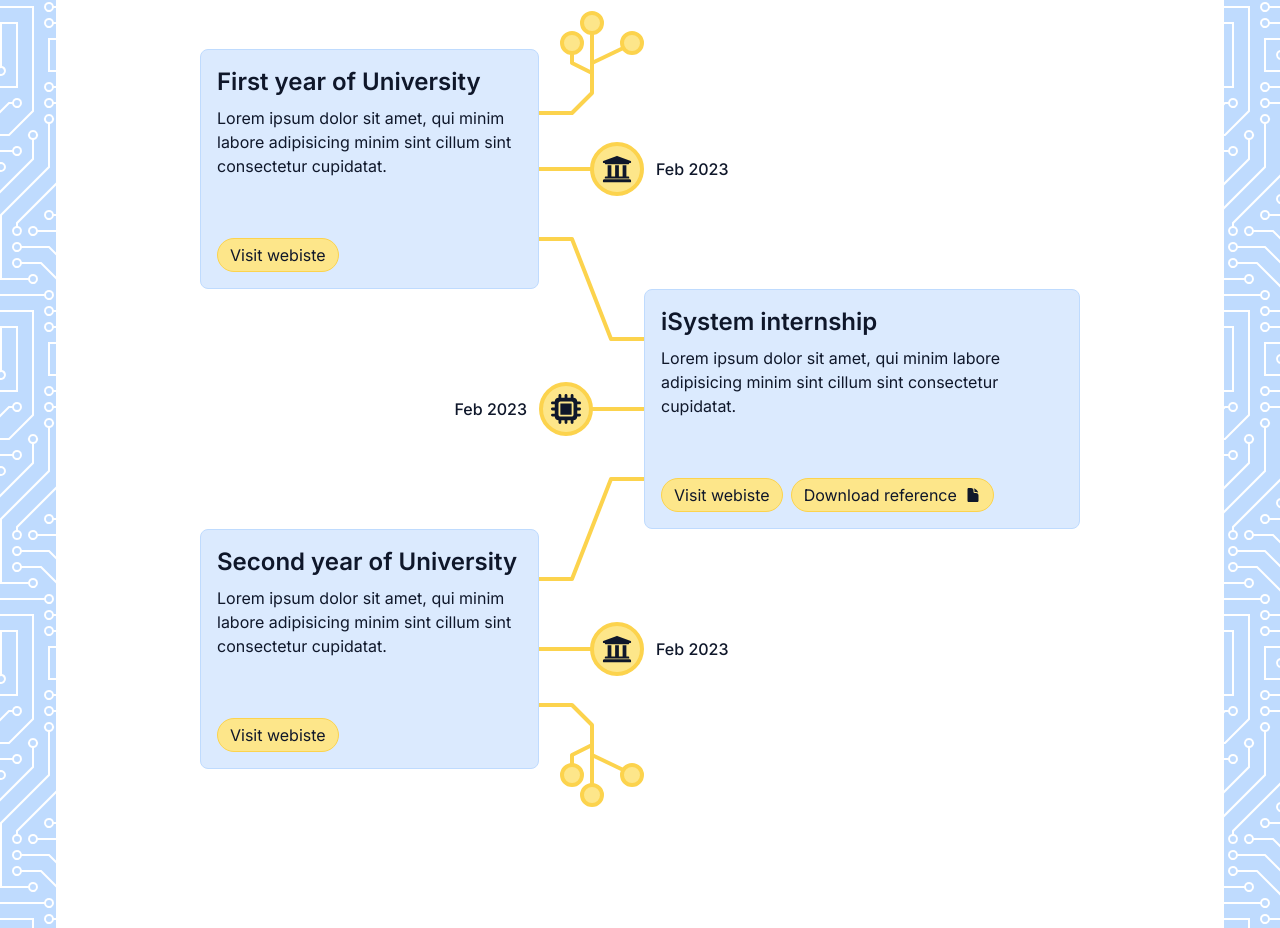
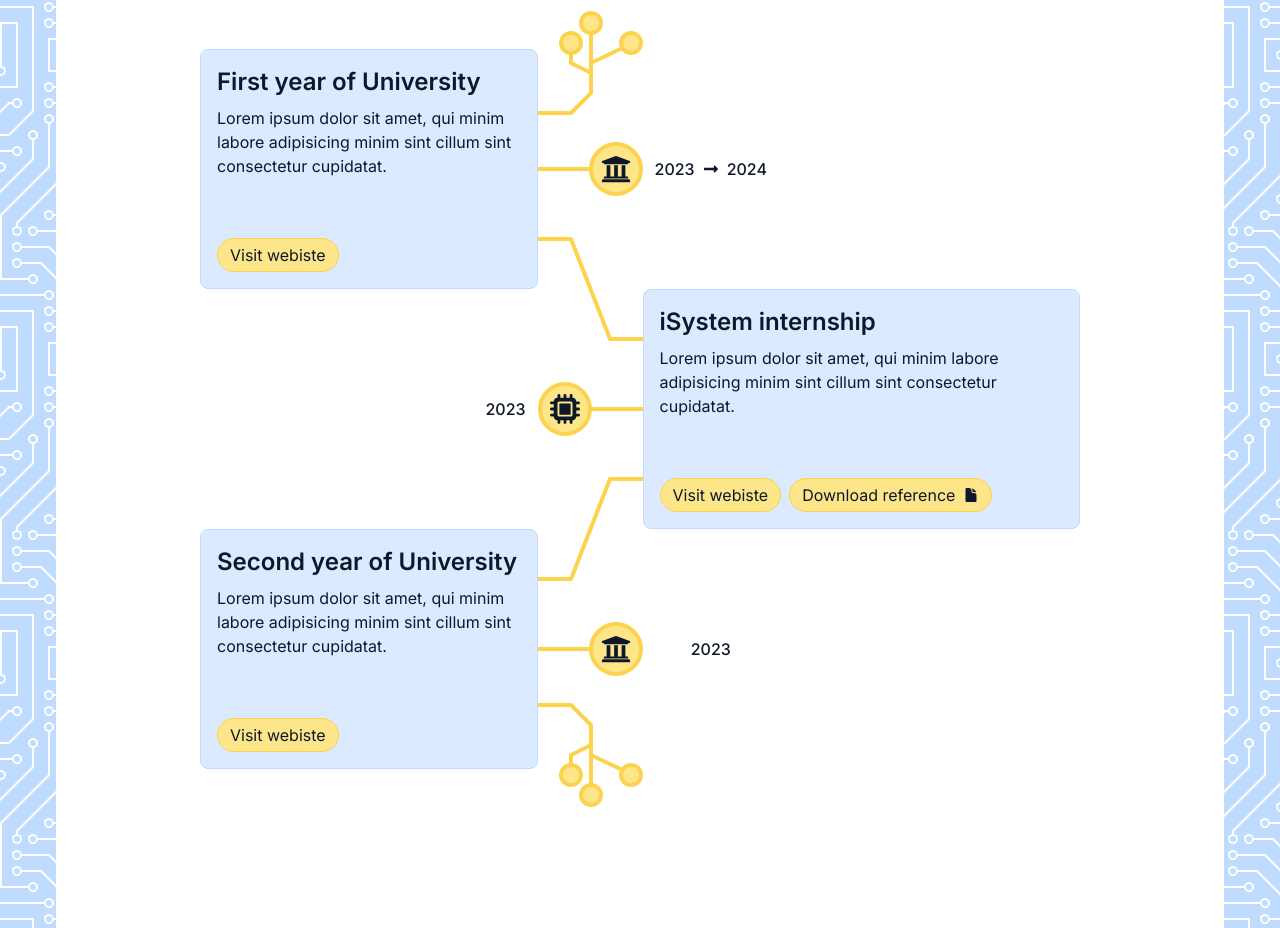
Before and after one commit to MhcVintar/portfolio, a Next.js app: page / in a window 1280 px wide. Shown: the part 3882-4810 px from the top of the page. Built offline with nearby package versions, Linux system fonts and the light colour scheme.

Commit message:
added some changes to the date on the e&e

```diff
--- a/src/components/education-and-experience/education-and-experience-card.tsx
+++ b/src/components/education-and-experience/education-and-experience-card.tsx
@@ -26,6 +26,7 @@ export default function EducationAndExperienceCard({
       <span className="mt-auto flex gap-x-2">
         <a
           href={link}
+          target="_blank"
           className="rounded-full border border-amber-300 bg-amber-200 px-3 py-1 transition hover:scale-105 hover:bg-amber-300 hover:text-slate-950"
         >
           Visit webiste
@@ -33,6 +34,7 @@ export default function EducationAndExperienceCard({
         {jobReference && (
           <a
             href={jobReference}
+            target="_blank"
             download
             onPointerEnter={() => setIsDownloadHovered(true)}
             onPointerLeave={() => setIsDownloadHovered(false)}
--- a/src/components/education-and-experience/education-and-experience.tsx
+++ b/src/components/education-and-experience/education-and-experience.tsx
@@ -7,6 +7,7 @@ import EducationAndExperienceCard from "./education-and-experience-card";
 import StartEndPattern from "@/components/education-and-experience/start-end-pattern";
 import Connector from "@/components/education-and-experience/connector";
 import IconContainer from "@/components/education-and-experience/icon-container";
+import { FaLongArrowAltRight } from "react-icons/fa";
 
 export default function EducationAndExperience() {
   const sectionRef = useSectionInView(
@@ -44,16 +45,21 @@ export default function EducationAndExperience() {
               <IconContainer icon={item.icon} />
             </div>
             <div
-              className="px-3 text-center font-medium"
+              className="flex items-center justify-center gap-x-2 px-3 font-medium"
               style={{
                 gridRowStart: index * 3 + 3,
                 gridColumnStart: index % 2 === 0 ? 5 : 3,
               }}
             >
-              {item.date.toLocaleDateString("en-US", {
-                month: "short",
-                year: "numeric",
-              })}
+              {item.dateBegin.getFullYear() === item.dateEnd.getFullYear() ? (
+                item.dateBegin.getFullYear()
+              ) : (
+                <>
+                  {item.dateBegin.getFullYear()}
+                  <FaLongArrowAltRight />
+                  {item.dateEnd.getFullYear()}
+                </>
+              )}
             </div>
             {index + 1 < educationAndExperience.length && (
               <div
--- a/src/components/home.tsx
+++ b/src/components/home.tsx
@@ -104,6 +104,7 @@ export default function Home() {
           {/* TODO: polish up linkedin profile, add the link to it */}
           <a
             href="https://linkedin.com"
+            target="_blank"
             className="flex h-10 w-10 items-center justify-center rounded-full
             border border-blue-200 bg-blue-100 transition
             hover:scale-110 hover:bg-blue-200"
@@ -114,6 +115,7 @@ export default function Home() {
         <li>
           <a
             href="https://github.com/MhcVintar"
+            target="_blank"
             className="flex h-10 w-10 items-center justify-center rounded-full
             border border-blue-200 bg-blue-100
             transition hover:scale-110 hover:bg-blue-200"
--- a/src/data.ts
+++ b/src/data.ts
@@ -83,7 +83,8 @@ export const skills = [
 export const educationAndExperience = [
   {
     title: "First year of University",
-    date: new Date("2023-2-2"),
+    dateBegin: new Date("2023-2-2"),
+    dateEnd: new Date("2024-2-2"),
     description:
       "Lorem ipsum dolor sit amet, qui minim labore adipisicing minim sint " +
       "cillum sint consectetur cupidatat.",
@@ -92,7 +93,8 @@ export const educationAndExperience = [
   },
   {
     title: "iSystem internship",
-    date: new Date("2023-2-2"),
+    dateBegin: new Date("2023-2-2"),
+    dateEnd: new Date("2023-2-2"),
     description:
       "Lorem ipsum dolor sit amet, qui minim labore adipisicing minim sint " +
       "cillum sint consectetur cupidatat.",
@@ -102,7 +104,8 @@ export const educationAndExperience = [
   },
   {
     title: "Second year of University",
-    date: new Date("2023-2-2"),
+    dateBegin: new Date("2023-2-2"),
+    dateEnd: new Date("2023-2-2"),
     description:
       "Lorem ipsum dolor sit amet, qui minim labore adipisicing minim sint " +
       "cillum sint consectetur cupidatat.",
```
